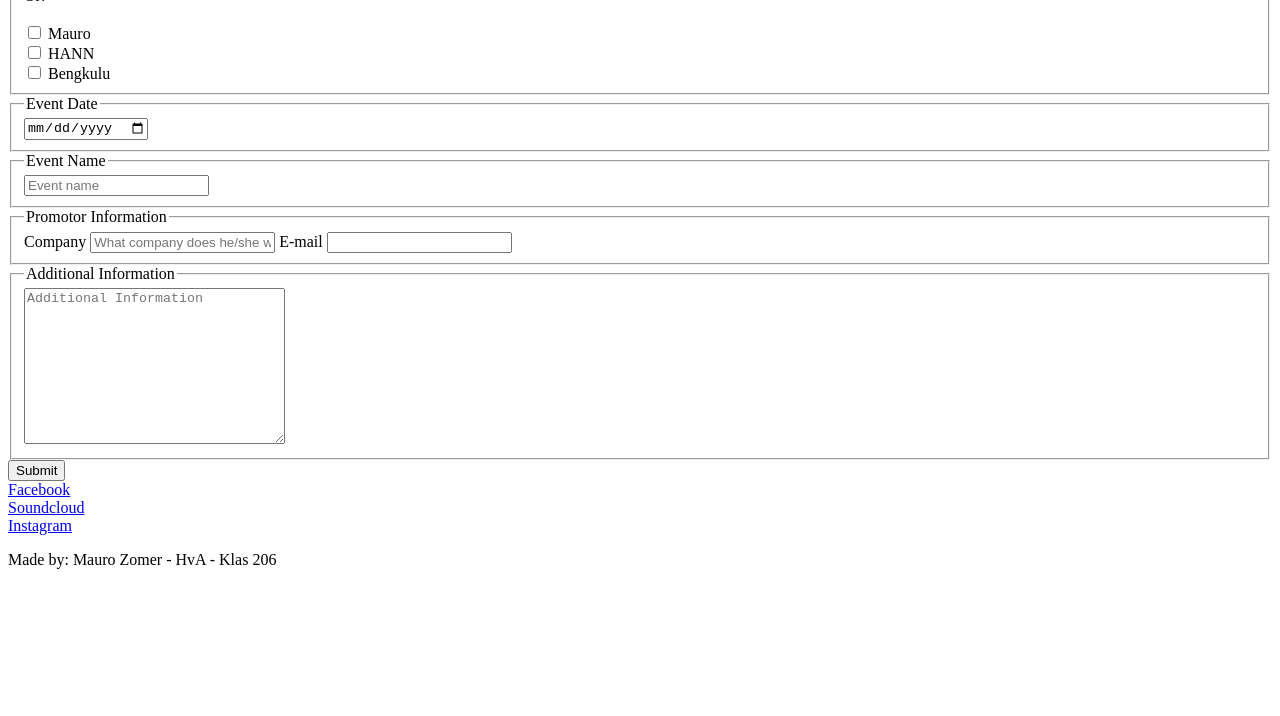
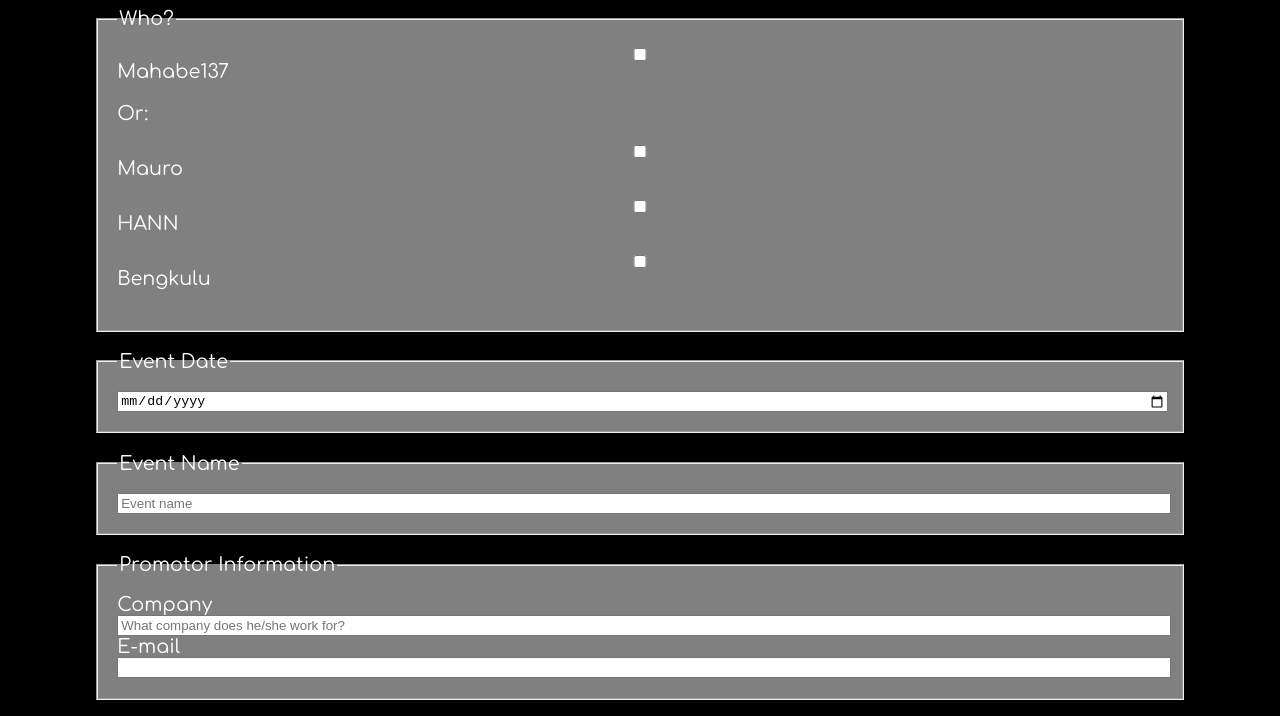
Before and after one commit to maurozomer/frontend, a plain HTML site: page pages/bookus.html in a window 1280 px wide. Shown: the part 143-859 px from the top of the page. Before the commit the page ends 800 px from the top, so only its background shows below. Drawn offline with Linux system fonts and the light colour scheme; files that its build step writes are made by us from their sources; the site is published under a folder, as on GitHub Pages, so addresses that start at the root find nothing.

Commit message:
Update bookus.html

```diff
--- a/pages/bookus.html
+++ b/pages/bookus.html
@@ -8,7 +8,7 @@
     <link href="https://fonts.googleapis.com/css?family=Comfortaa&display=swap" rel="stylesheet">
 
     <meta charset="UTF-8">
-    <link rel="stylesheet" href="/css/styles.css" type="text/css">
+    <link rel="stylesheet" href="css/styles.css" type="text/css">
     <title>Mahabe137</title>
 
 
```
